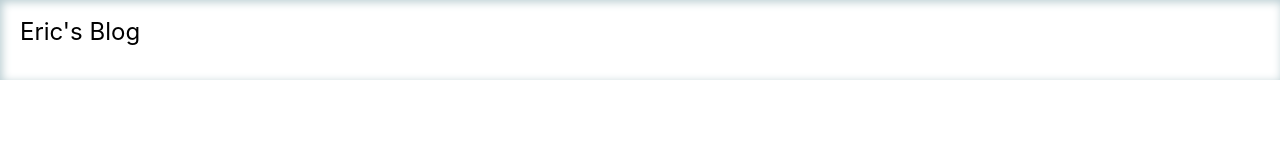
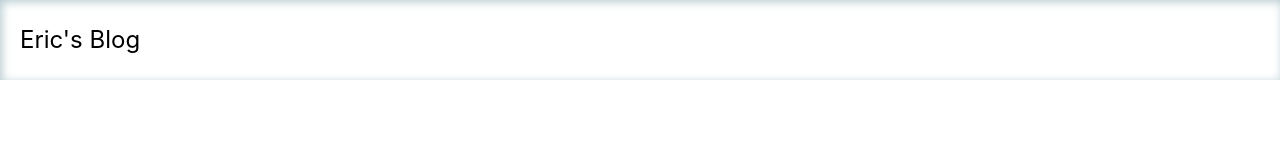
Before and after one commit to ericfei0521/EricFei_Blog, a Next.js app: page / in a window 1280 px wide. Shown: the top 160 px of the page. Built offline with nearby package versions, Linux system fonts and the light colour scheme.

Commit message:
update lastest version

```diff
--- a/package.json
+++ b/package.json
@@ -9,6 +9,7 @@
     "next": "^10.1.3",
     "react": "^17.0.2",
     "react-dom": "^17.0.2",
+    "sass": "^1.32.11",
     "typescript": "^4.2.4"
   },
   "devDependencies": {
--- a/src/component/header.tsx
+++ b/src/component/header.tsx
@@ -1,4 +1,4 @@
-import style from "../styles/header.module.scss";
+import style from '../styles/header.module.scss'
 interface Iprops {
   title: string;
 }
--- a/src/styles/header.module.scss
+++ b/src/styles/header.module.scss
@@ -1,4 +1,6 @@
 .header {
+  display: flex;
+  align-items: center;
   width: 100vw;
   box-sizing: border-box;
   padding: 20px;
```
Also changed, not shown: next-env.d.ts, 1 other file (tests, documents, lock files or other folders).
